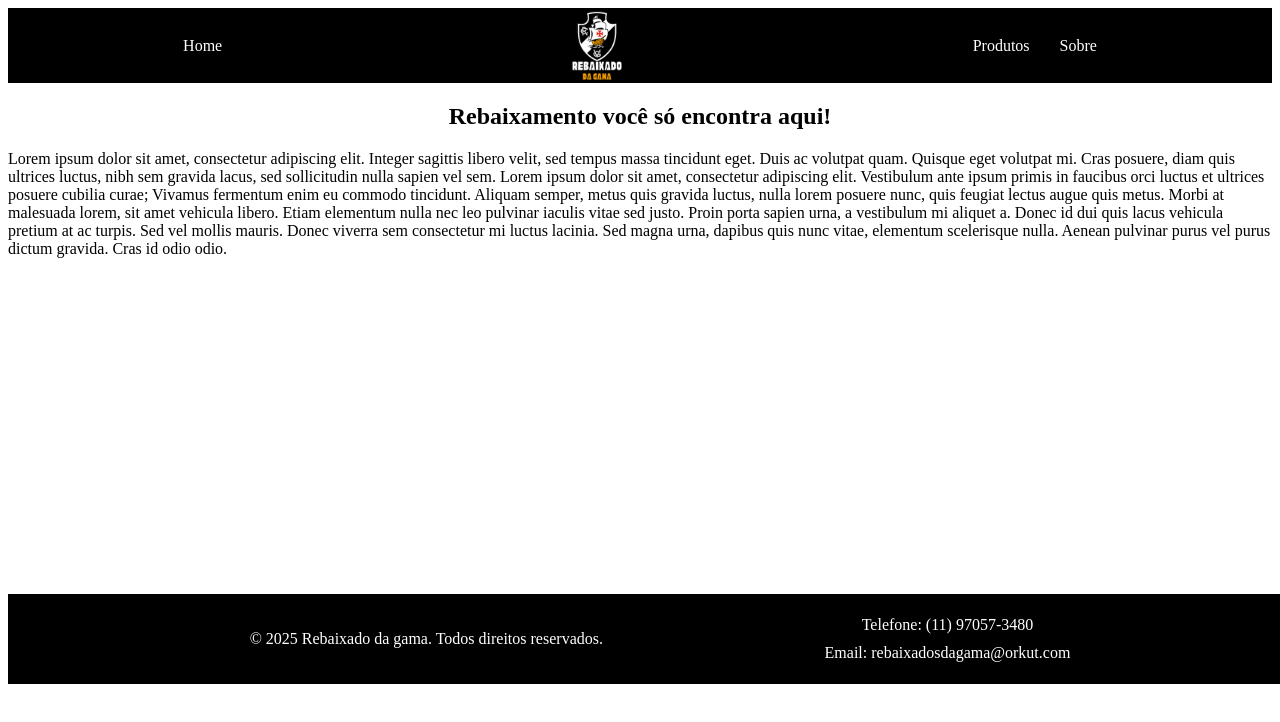
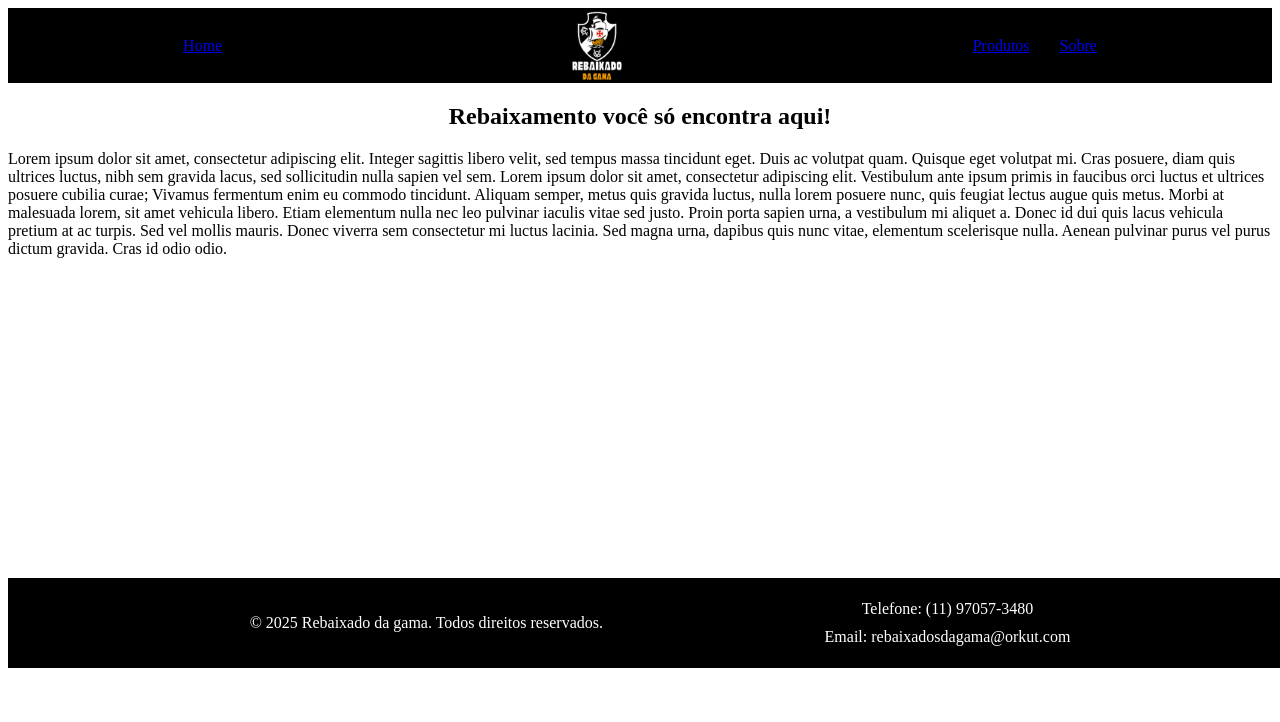
Before and after one commit to Nome-a-ser-decidido/Checkpoint-4-WebDev, a React (Vite) app: page / in a window 1280 px wide. Shown: the top 722 px of the page. Built offline with nearby package versions, Linux system fonts and the light colour scheme.

Commit message:
Criando as rotas no nav

```diff
--- a/src/App.jsx
+++ b/src/App.jsx
@@ -10,13 +10,14 @@ import Sobre from "./routes/Sobre"
 
 function App() {
   return (
-    <div style={{ display: 'flex', flexDirection: 'column', minHeight: '100vh' }}>
+    <div>
     <BrowserRouter>
       <Nav />
       <Routes>
         <Route path="*" element={<Error />} /> {/* Rota padrão para erros */}
         <Route path="/" element={<Home />} />
         <Route path="/produto" element={<Produto />} />
+        <Route path="/sobre" element={<Sobre />} />
       </Routes>
       <Footer />
     </BrowserRouter>
--- a/src/components/Nav.jsx
+++ b/src/components/Nav.jsx
@@ -1,16 +1,17 @@
-import React from 'react'
-import "../css/header.css"
-import "../assets/Vasco.png"
+import React from 'react';
+import "../css/header.css";
+import Logo from "/src/assets/logo.png";
+import { Link } from 'react-router-dom'
 
 const Nav = () => {
   return (
     <header>
-      <div>Home</div>
-          <img src="src/assets/logo.png" alt="" />
-          <div class="produto-sobre">
-          <div>Produtos</div>
-          <div>Sobre</div>
-       </div>
+      <Link to="/">Home</Link>
+      <img src={Logo} alt="" />
+      <div class="produto-sobre">
+        <Link to="/produto">Produtos</Link>
+        <Link to="/sobre">Sobre</Link>
+      </div>
     </header>
   )
 }
```
